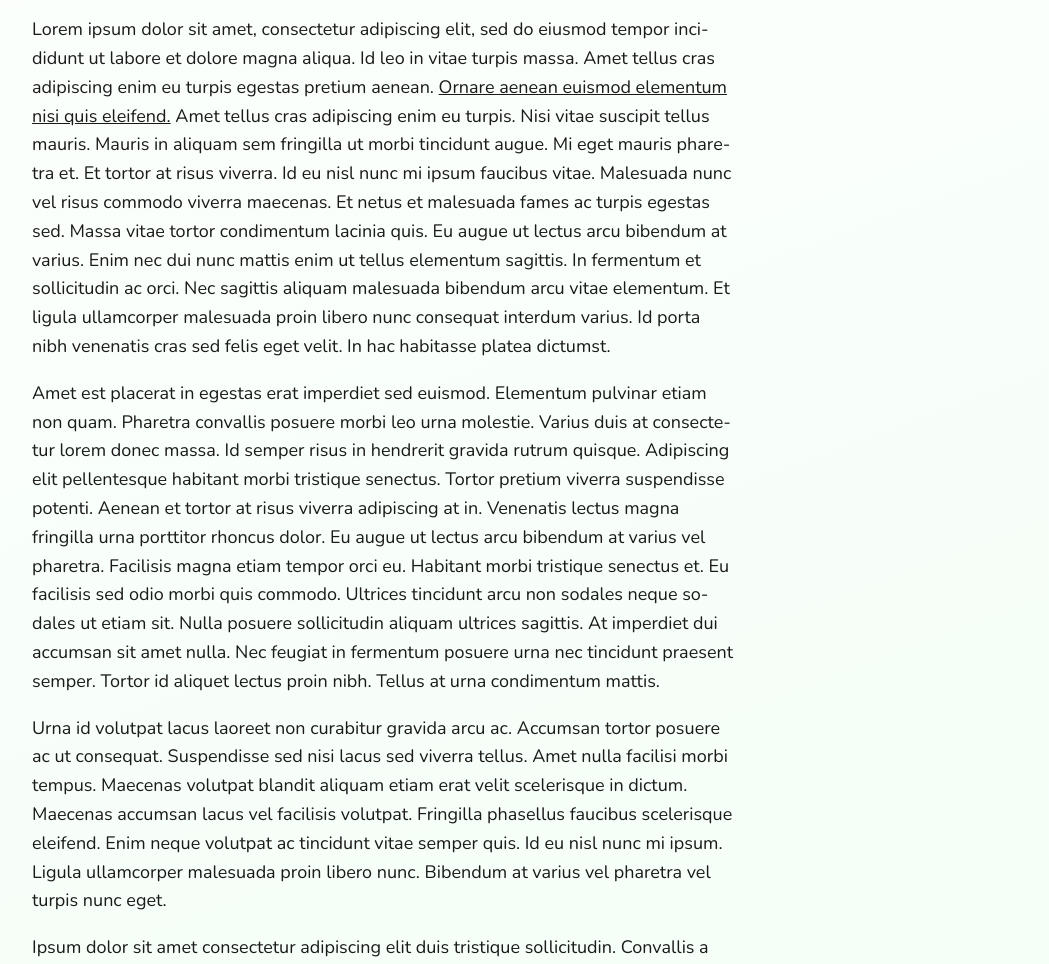
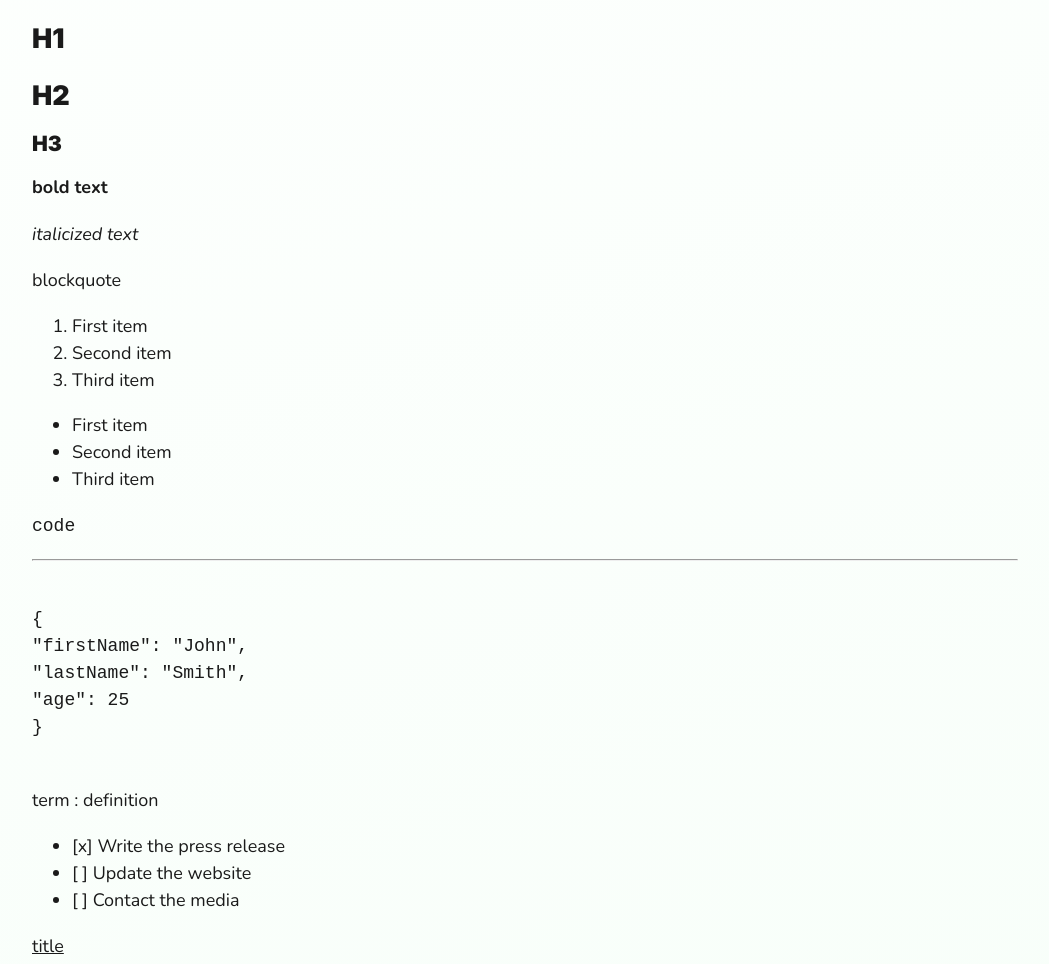
Before and after one commit to dylanthebean/11ty-blog, an Eleventy site: page src/blog/2021-06-15-my-fifth-article.md in a window 1280 px wide. Shown: the part 743-1707 px from the top of the page, without its empty margins (203-1252 px from the left). Built offline with nearby package versions, Linux system fonts and the light colour scheme; Eleventy itself is replaced by a stand-in of ours; code samples lack their colours; files that its build step writes are made by us from their sources.

Commit message:
markdown test

````diff
--- a/src/blog/2021-06-15-my-fifth-article.md
+++ b/src/blog/2021-06-15-my-fifth-article.md
@@ -8,6 +8,51 @@ imageAlt: This is a test
 description: Lorem ipsum dolor sit amet consectetur adipisicing elit. Perferendis accusantium sit illo neque rem omnis quaerat, nam similique vitae delectus ad magni vel quo maxime, magnam placeat. Reprehenderit, distinctio aliquam?
 ---
 
+# H1
+
+## H2
+
+### H3
+
+**bold text**
+
+_italicized text_
+
+> blockquote
+
+1. First item
+2. Second item
+3. Third item
+
+- First item
+- Second item
+- Third item
+
+`code`
+
+---
+
+```
+
+{
+"firstName": "John",
+"lastName": "Smith",
+"age": 25
+}
+
+```
+
+term
+: definition
+
+- [x] Write the press release
+- [ ] Update the website
+- [ ] Contact the media
+
+[title](https://www.example.com)
+
+![alt text](/assets/travolta-mcd.gif)
+
 Lorem ipsum dolor sit amet, consectetur adipiscing elit, sed do eiusmod tempor incididunt ut labore et dolore magna aliqua. Id leo in vitae turpis massa. Amet tellus cras adipiscing enim eu turpis egestas pretium aenean. <a href="">Ornare aenean euismod elementum nisi quis eleifend.</a> Amet tellus cras adipiscing enim eu turpis. Nisi vitae suscipit tellus mauris. Mauris in aliquam sem fringilla ut morbi tincidunt augue. Mi eget mauris pharetra et. Et tortor at risus viverra. Id eu nisl nunc mi ipsum faucibus vitae. Malesuada nunc vel risus commodo viverra maecenas. Et netus et malesuada fames ac turpis egestas sed. Massa vitae tortor condimentum lacinia quis. Eu augue ut lectus arcu bibendum at varius. Enim nec dui nunc mattis enim ut tellus elementum sagittis. In fermentum et sollicitudin ac orci. Nec sagittis aliquam malesuada bibendum arcu vitae elementum. Et ligula ullamcorper malesuada proin libero nunc consequat interdum varius. Id porta nibh venenatis cras sed felis eget velit. In hac habitasse platea dictumst.
 
 Amet est placerat in egestas erat imperdiet sed euismod. Elementum pulvinar etiam non quam. Pharetra convallis posuere morbi leo urna molestie. Varius duis at consectetur lorem donec massa. Id semper risus in hendrerit gravida rutrum quisque. Adipiscing elit pellentesque habitant morbi tristique senectus. Tortor pretium viverra suspendisse potenti. Aenean et tortor at risus viverra adipiscing at in. Venenatis lectus magna fringilla urna porttitor rhoncus dolor. Eu augue ut lectus arcu bibendum at varius vel pharetra. Facilisis magna etiam tempor orci eu. Habitant morbi tristique senectus et. Eu facilisis sed odio morbi quis commodo. Ultrices tincidunt arcu non sodales neque sodales ut etiam sit. Nulla posuere sollicitudin aliquam ultrices sagittis. At imperdiet dui accumsan sit amet nulla. Nec feugiat in fermentum posuere urna nec tincidunt praesent semper. Tortor id aliquet lectus proin nibh. Tellus at urna condimentum mattis.
@@ -17,3 +62,7 @@ Urna id volutpat lacus laoreet non curabitur gravida arcu ac. Accumsan tortor po
 Ipsum dolor sit amet consectetur adipiscing elit duis tristique sollicitudin. Convallis a cras semper auctor. Congue eu consequat ac felis donec et odio. Maecenas ultricies mi eget mauris pharetra. Vel facilisis volutpat est velit egestas dui id ornare. Tempor nec feugiat nisl pretium fusce id velit ut tortor. Mattis vulputate enim nulla aliquet porttitor lacus luctus accumsan tortor. Lectus nulla at volutpat diam ut venenatis tellus in. Pellentesque massa placerat duis ultricies. Augue eget arcu dictum varius duis at consectetur lorem.
 
 Felis donec et odio pellentesque diam volutpat commodo. Donec massa sapien faucibus et. Ut tortor pretium viverra suspendisse potenti nullam ac tortor vitae. A diam sollicitudin tempor id eu nisl. Orci nulla pellentesque dignissim enim sit amet venenatis urna cursus. Cursus turpis massa tincidunt dui. Luctus accumsan tortor posuere ac ut consequat semper viverra. Amet luctus venenatis lectus magna fringilla urna porttitor rhoncus dolor. Leo vel fringilla est ullamcorper. Auctor elit sed vulputate mi sit amet mauris. Dolor sed viverra ipsum nunc aliquet bibendum enim facilisis.
+
+```
+
+```
````
Also changed, not shown: 1 other file.
